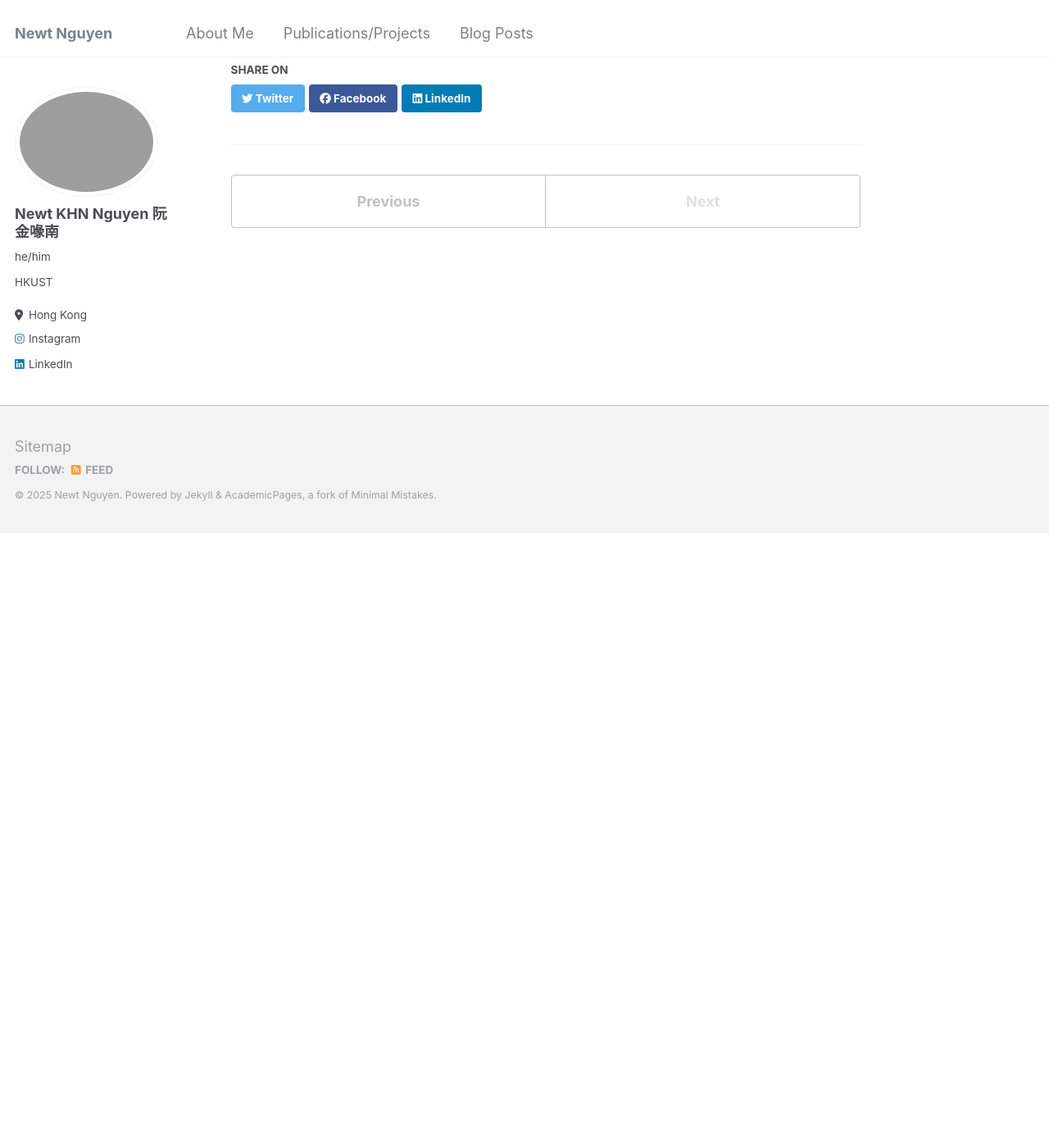
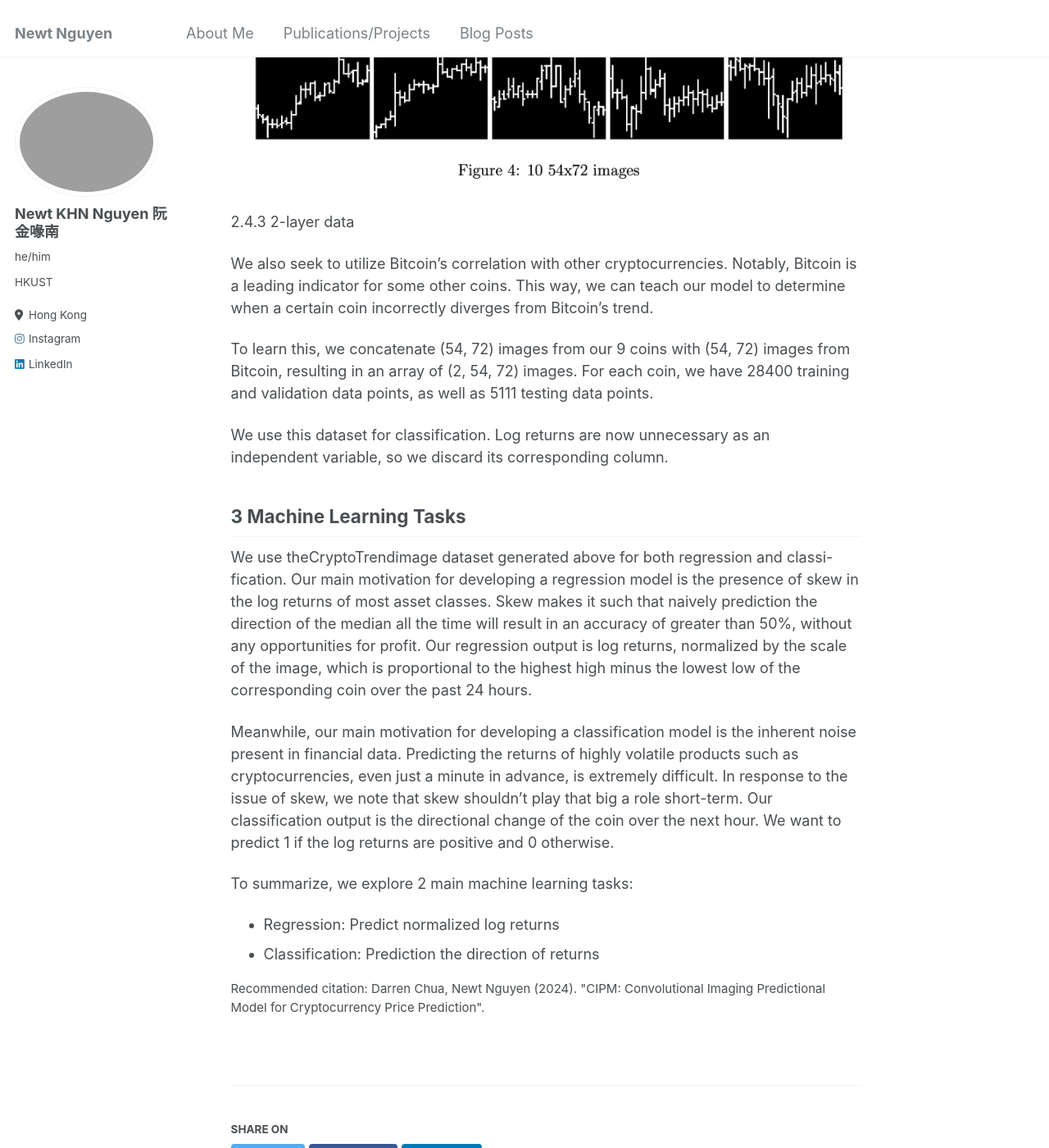
Before and after one commit to newtdes/newtdes.github.io, a Jekyll site: the page built from _publications/2024-11-28-comp4211-project.md, in a window 1280 px wide and 1400 px high, scrolled down 4726 px. Shown: the whole window at 82% size. Built offline with Jekyll 4.4.1, drawn with Linux system fonts in a browser that asks for light colours; before the commit the page ends 5376 px from its top, so only the background shows below that.

Commit message:
Add new details

```diff
--- a/_publications/2024-11-28-comp4211-project.md
+++ b/_publications/2024-11-28-comp4211-project.md
@@ -100,3 +100,29 @@ Figure 4 illustrates 10 images randomly chosen from one of our numpy arrays. Thi
 dataset has 284,000 images, each of which has size 54x72.
 
 We denote this set of images as CryptoTrend.
+
+![Figure 4](../images/comp4211-figure4.png)
+
+2.4.3 2-layer data
+
+We also seek to utilize Bitcoin’s correlation with other cryptocurrencies. Notably,
+Bitcoin is a leading indicator for some other coins. This way, we can teach our model
+to determine when a certain coin incorrectly diverges from Bitcoin’s trend.
+
+To learn this, we concatenate (54, 72) images from our 9 coins with (54, 72) images
+from Bitcoin, resulting in an array of (2, 54, 72) images. For each coin, we have 28400 training and validation data points, as well as 5111 testing data points.
+
+We use this dataset for classification. Log returns are now unnecessary as an independent variable, so we discard its corresponding column.
+
+## 3 Machine Learning Tasks
+
+We use theCryptoTrendimage dataset generated above for both regression and classi-
+fication. Our main motivation for developing a regression model is the presence of skew in the log returns of most asset classes. Skew makes it such that naively prediction the direction of the median all the time will result in an accuracy of greater than 50%, without any opportunities for profit. Our regression output is log returns, normalized by the scale of the image, which is proportional to the highest high minus the lowest low of the corresponding coin over the past 24 hours.
+
+Meanwhile, our main motivation for developing a classification model is the inherent
+noise present in financial data. Predicting the returns of highly volatile products such as cryptocurrencies, even just a minute in advance, is extremely difficult. In response to the issue of skew, we note that skew shouldn’t play that big a role short-term. Our classification output is the directional change of the coin over the next hour. We want to predict 1 if the log returns are positive and 0 otherwise.
+
+To summarize, we explore 2 main machine learning tasks:
+
+- Regression: Predict normalized log returns
+- Classification: Prediction the direction of returns
```
Also changed, not shown: images/comp4211-figure4.png (added).
